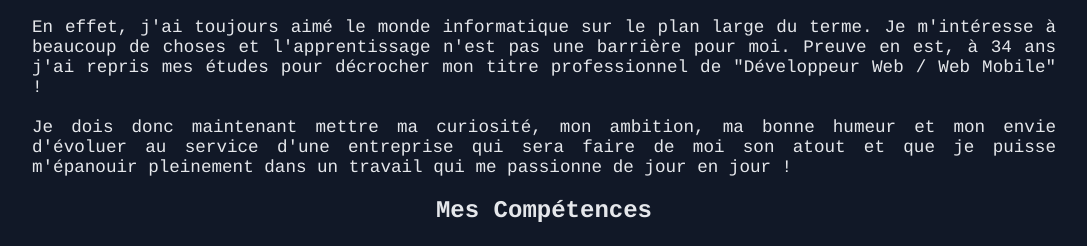
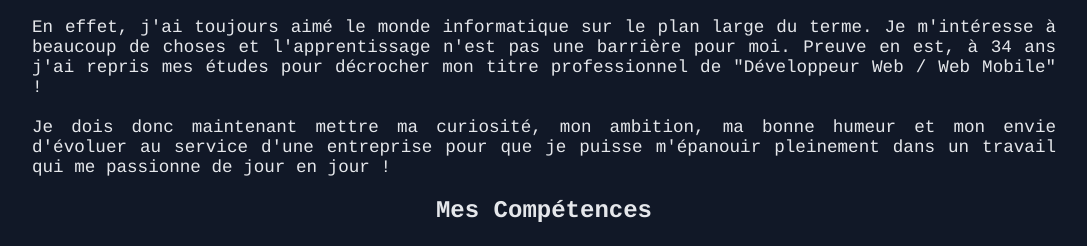
Before and after one commit to Dielrich/portfolio, a website: page public/index.html in a window 1280 px wide. Shown: the part 1193-1439 px from the top of the page, without its empty margins (96-1183 px from the left). Drawn offline with Linux system fonts and the light colour scheme.

Commit message:
profil update

```diff
--- a/public/index.html
+++ b/public/index.html
@@ -48,9 +48,9 @@
           </p>
           <p>
             Je dois donc maintenant mettre ma curiosité, mon ambition, ma bonne
-            humeur et mon envie d'évoluer au service d'une entreprise qui sera
-            faire de moi son atout et que je puisse m'épanouir pleinement dans
-            un travail qui me passionne de jour en jour !
+            humeur et mon envie d'évoluer au service d'une entreprise pour que
+            je puisse m'épanouir pleinement dans un travail qui me passionne de
+            jour en jour !
           </p>
         </div>
       </section>
```
